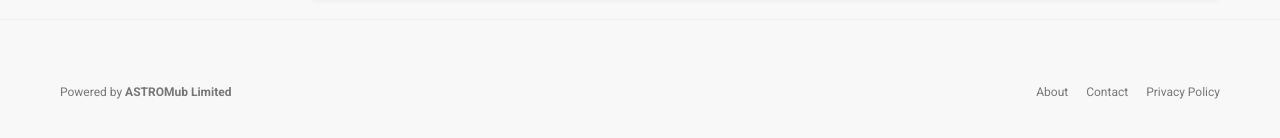
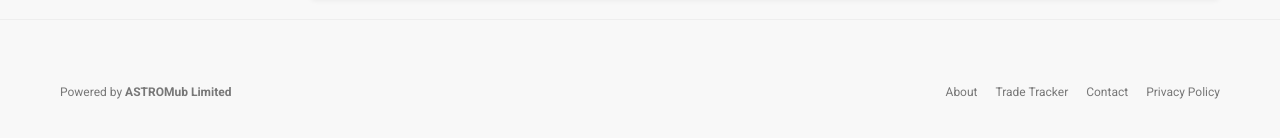
Before and after one commit to astromub/silver-umbrella, a Jekyll site: the page built from index.md, in a window 1280 px wide. Shown: the part 404-542 px from the top of the page. Built offline with Jekyll 4.4.1, drawn with Linux system fonts in a browser that asks for light colours.

Commit message:
Update footer_nav.html

```diff
--- a/_includes/footer_nav.html
+++ b/_includes/footer_nav.html
@@ -1,6 +1,7 @@
 <nav>
     <ul>
         <li><a href="{{ site.baseurl }}/about/" style="color: #777; text-decoration: none;">About</a></li>
+        <li><a href="{{ site.baseurl }}/trade-tracker/" style="color: #777; text-decoration: none;">Trade Tracker</a></li>
         <li><a href="#" style="color: #777; text-decoration: none;">Contact</a></li>
         <li><a href="#" style="color: #777; text-decoration: none;">Privacy Policy</a></li>
     </ul>
```
